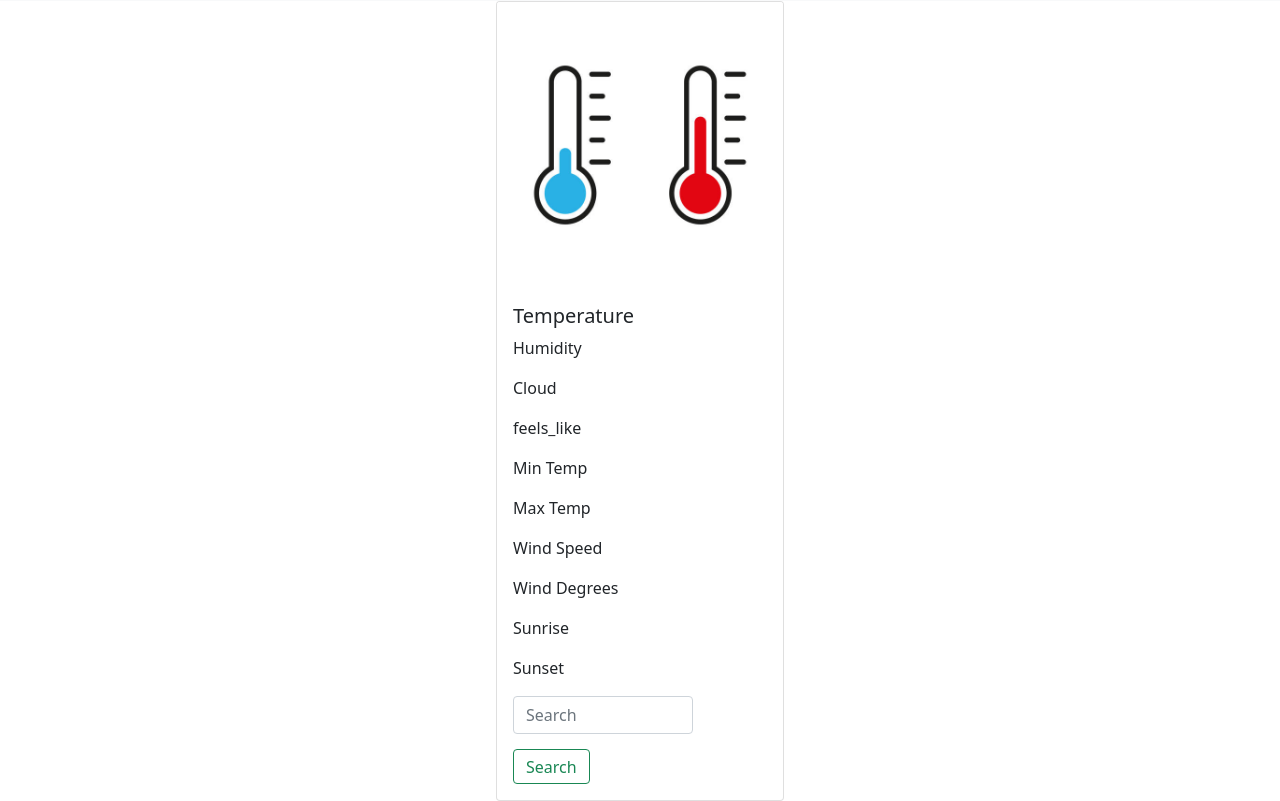
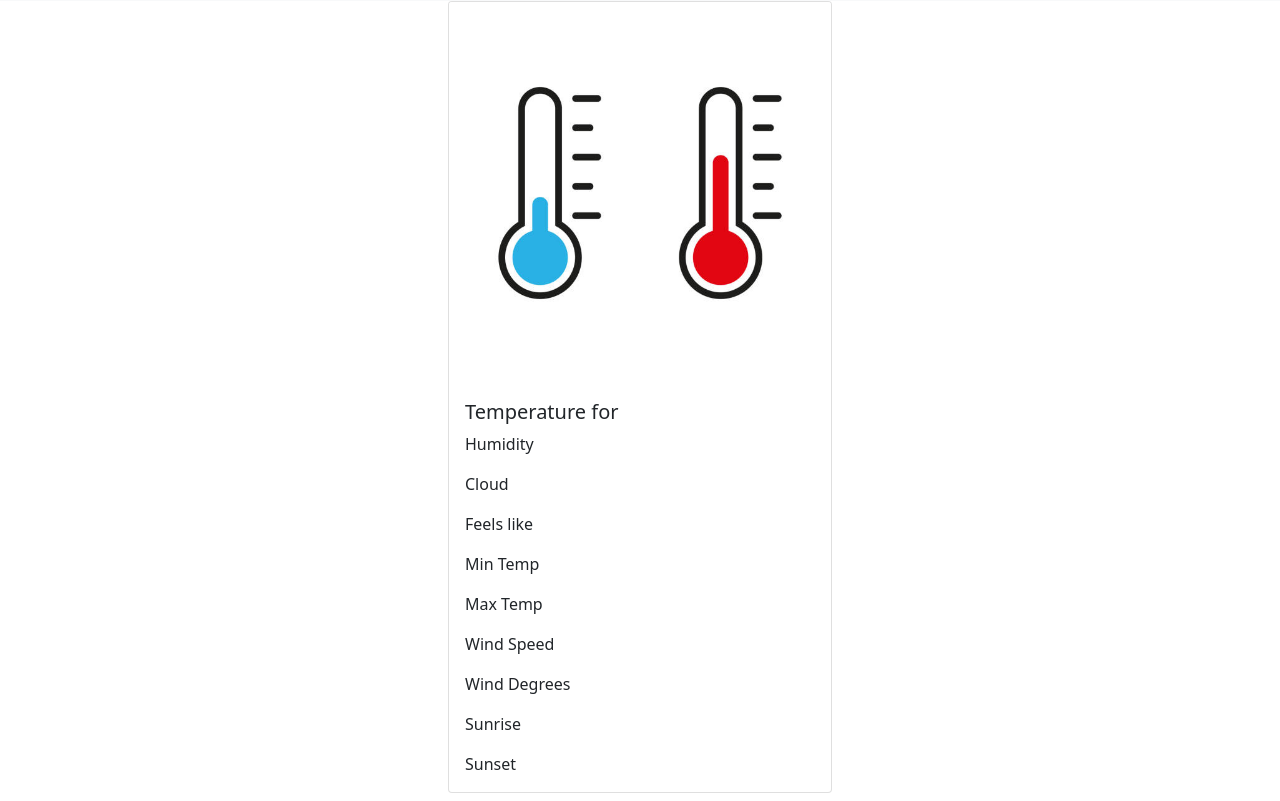
Before and after one commit to JaneshKapoor/Weather-Application, a plain HTML site: page index.html in a window 1280 px wide. Shown: the part 55-856 px from the top of the page. Drawn offline with nearby package versions, Linux system fonts and the light colour scheme; no server answers.

Commit message:
Updates pushed

```diff
--- a/index.html
+++ b/index.html
@@ -28,30 +28,30 @@
               </li>
             </ul>
             <form class="d-flex">
-              <input class="form-control me-2" type="search" placeholder="Search" aria-label="Search">
-              <button class="btn btn-outline-success" type="submit">Search</button>
+              <input id="city" class="form-control me-2" type="search" placeholder="Search" aria-label="Search">
+              <button class="btn btn-outline-success" type="submit" id="submit">Search</button>
             </form>
           </div>
         </div>
       </nav>
       <!-- CARD BOX -->
       <div class="newcard col d-flex justify-content-center align-items-center margin-top align-items-middle">
-        <div class="card" style="width: 18rem;">
+        <div class="card" style="width: 24rem;">
           <img src="/temperature.jpg" class="card-img-top myimg" alt="Image is not available">
           <div class="card-body">
-            <h5 class="card-title">Temperature <span id="temp"></span></h5>
+            <h5 class="card-title">Temperature for <span id="cityname"></span><span id="temp"></span></h5>
             <p class="card-text">Humidity <span id="humidity"></span></p>
             <p class="card-text">Cloud <span id="cloud_pct"></span></p>
-            <p class="card-text">feels_like <span id="feels_like"></span></p>
+            <p class="card-text">Feels like <span id="feels_like"></span></p>
             <p class="card-text">Min Temp <span id="min_temp"></span></p>
             <p class="card-text">Max Temp <span id="max_temp"></span></p>
             <p class="card-text">Wind Speed <span id="wind_speed09"></span></p>
             <p class="card-text">Wind Degrees <span id="wind_degrees"></span></p>
-            <p class="card-text">Sunrise<span id="sunrise"></span></p>
+            <p class="card-text">Sunrise <span id="sunrise"></span></p>
             <p class="card-text">Sunset <span id="sunset"></span></p>
             <!-- <a href="#" class="btn btn-primary">Go somewhere</a> -->
-            <input class="form-control me-2" type="search" placeholder="Search" aria-label="Search" style="width: 180px;">
-                <button class="btn btn-outline-success" type="submit" style="height: 35px; display: flex; align-items: center; margin-top: 15px;">Search</button>
+            <!-- <input class="form-control me-2" type="search" placeholder="Search" aria-label="Search" style="width: 180px;">
+                <button class="btn btn-outline-success" type="submit" style="height: 35px; display: flex; align-items: center; margin-top: 15px;">Search</button> -->
           </div>
         </div>
       </div>
--- a/script.js
+++ b/script.js
@@ -6,19 +6,31 @@ const options = {
     }
 };
 
-fetch('https://weather-by-api-ninjas.p.rapidapi.com/v1/weather?city=Delhi',options)
+const getWeather = (city) => {
+
+fetch('https://weather-by-api-ninjas.p.rapidapi.com/v1/weather?city=' + city ,options)
     .then(response => response.json())
     .then(response => {console.log(response)
+    cityname.innerHTML = city + " ";
     cloud_pct.innerHTML = response.cloud_pct
     temp.innerHTML = response.temp
     feels_like.innerHTML = response.feels_like
     humidity.innerHTML = response.humidity
     min_temp.innerHTML = response.min_temp
     max_temp.innerHTML = response.max_temp
-    wind_speed09.innerHTML = response.wind_speed09
+    wind_speed09.innerHTML = response.wind_speed
     wind_degrees.innerHTML = response.wind_degrees
     sunrise.innerHTML = response.sunrise
     sunset.innerHTML = response.sunset
     })
 
     .catch(err => console.error(err))
+
+}
+
+submit.addEventListener("click", (e) => {
+    e.preventDefault();
+    getWeather(city.value);
+})
+
+getWeather("Delhi");
```
